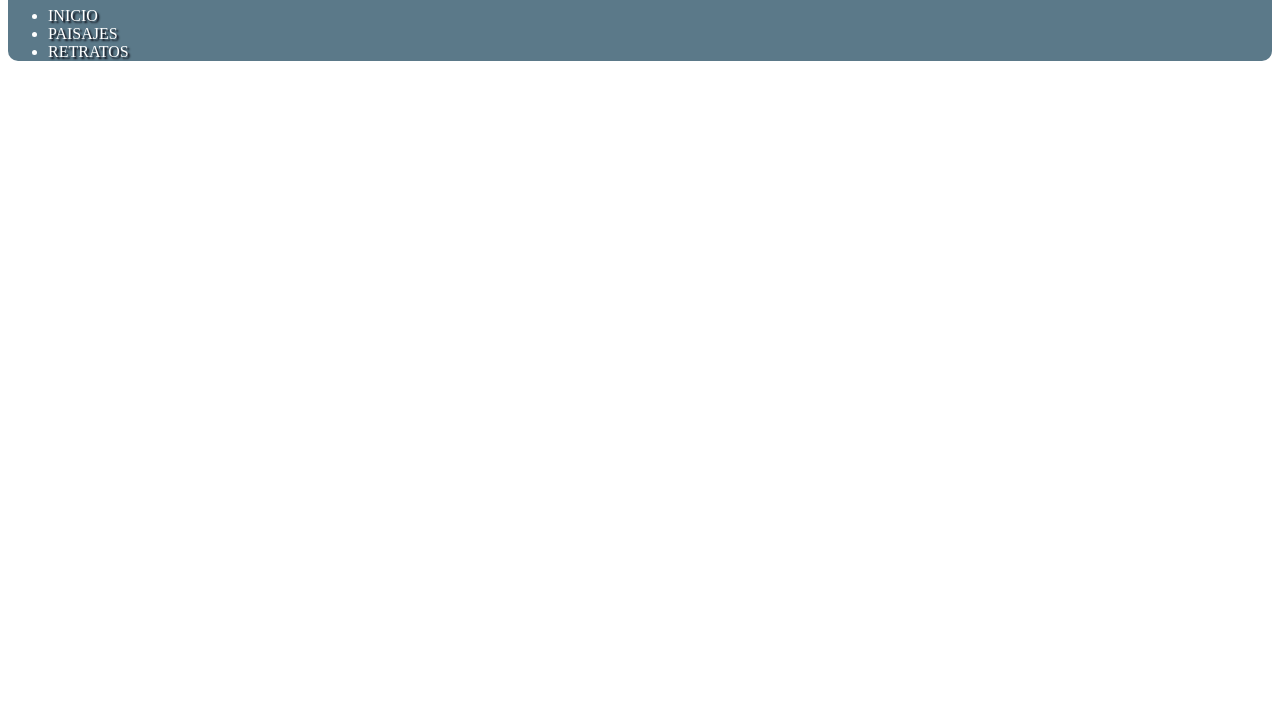
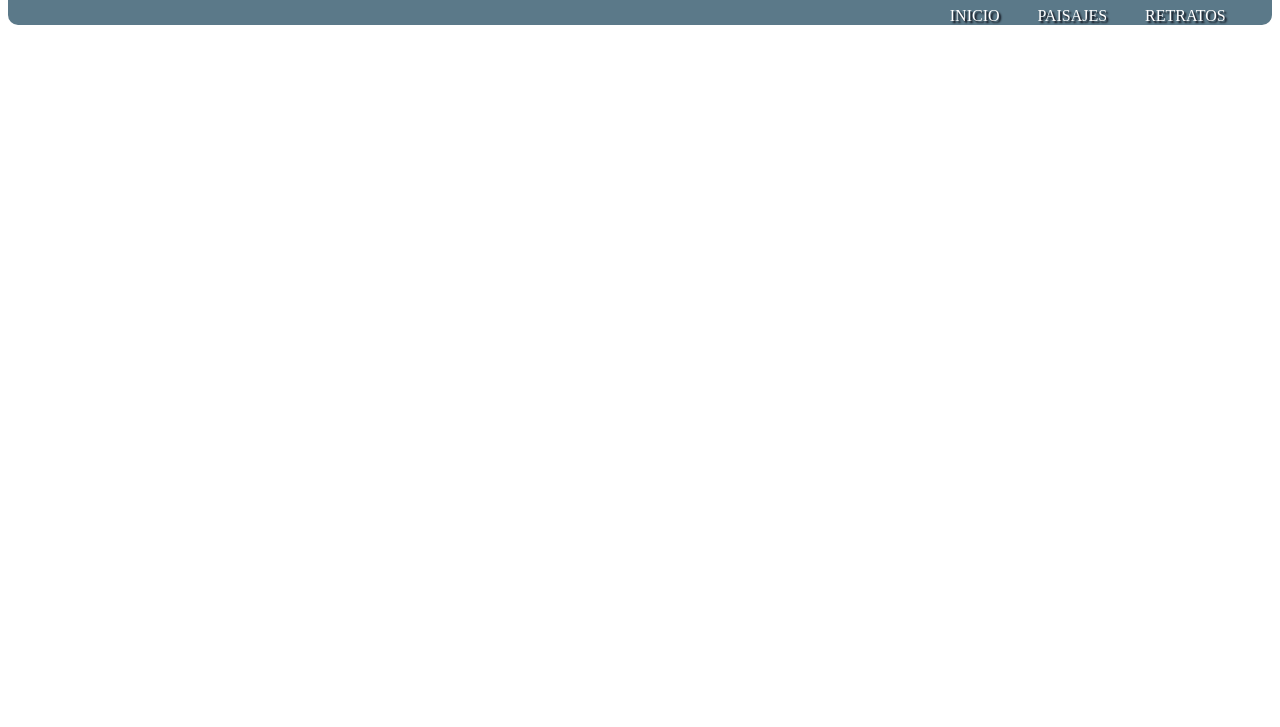
Before and after one commit to alexulloafuentes/css1_final, a plain HTML site: page index.html in a window 1280 px wide. Shown: the part 73-800 px from the top of the page. Drawn offline with Linux system fonts and the light colour scheme.

Commit message:
Add files via upload

```diff
--- a/css/estilos1.css
+++ b/css/estilos1.css
@@ -5,3 +5,15 @@ header
     text-shadow: 2px 2px 2px #02010a;
     border-radius: 10px;
 }
+
+#menu
+{
+    margin-left: 70%;
+}
+
+
+#lista1 li
+{
+    display:inline;
+    margin: 5%;
+}
--- a/index.html
+++ b/index.html
@@ -14,8 +14,8 @@
             <h1>
                 COMENZANDO CON LA FOTOGRAF&Iacute;A
             </h1>
-            <nav>
-                <ul>
+            <nav id="menu">
+                <ul id="lista1">
                     <li>
                         INICIO
                     </li>
```
